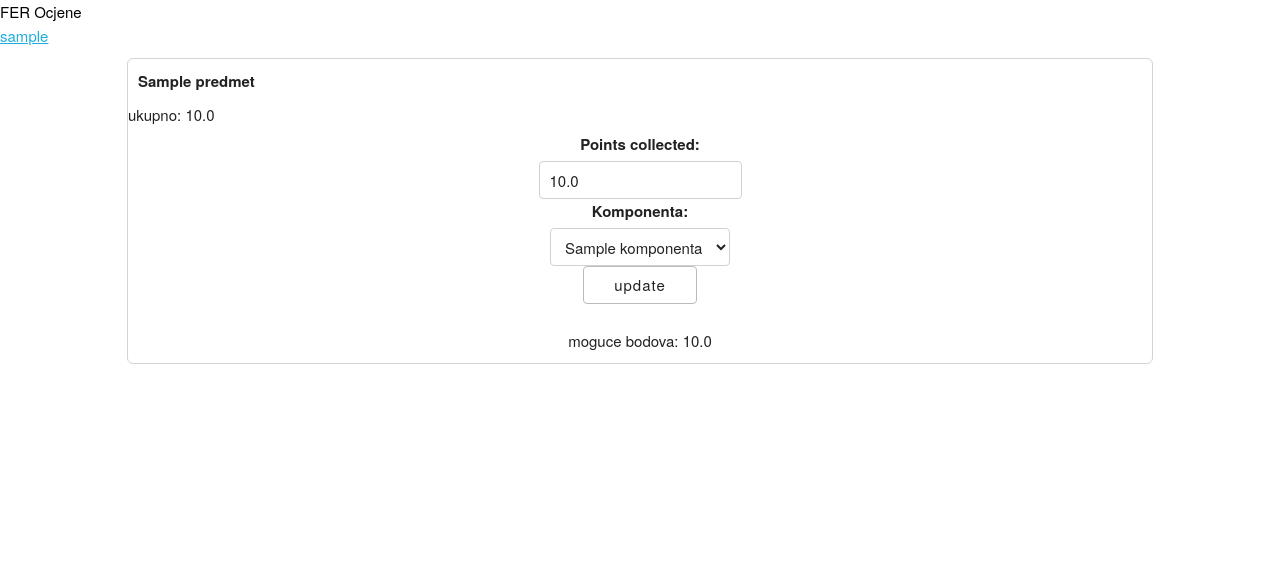
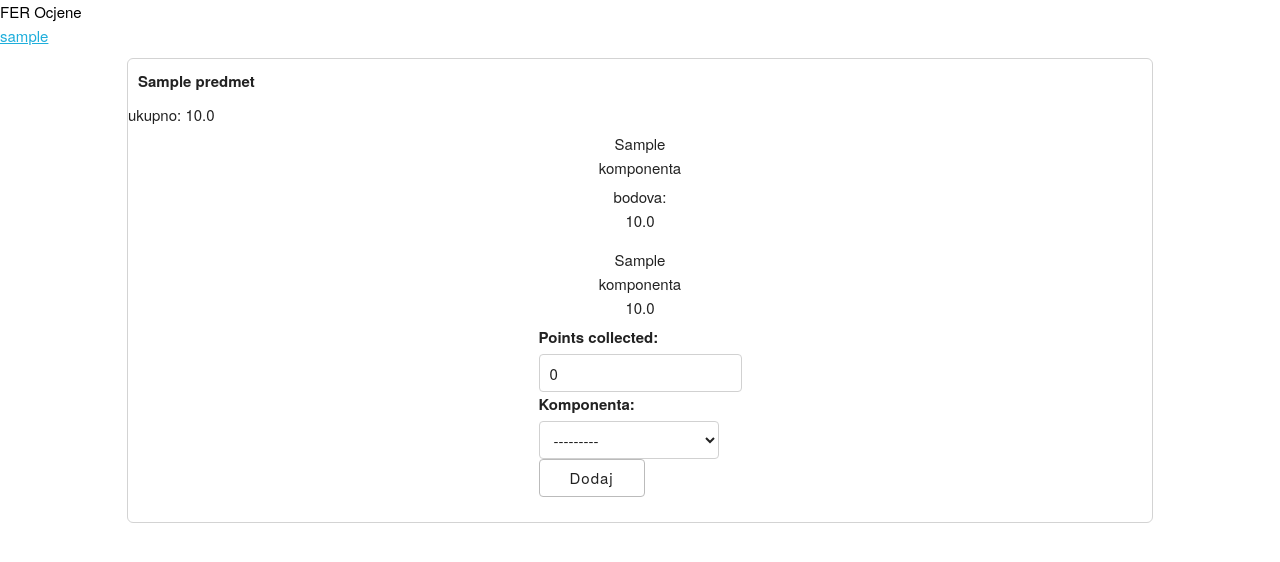
Before and after one commit to Mats01/fer-grades-calculator, a Django app: page /moj-predmeti/ in a window 1280 px wide. Shown: the top 562 px of the page. Run offline with Django 3.2, Linux system fonts and the light colour scheme; a user stored in the database is signed in; tables that the repository leaves empty hold one stand-in row (values such as "Sample post").

Commit message:
✏️ omoguci uspis i prikaz bodova

```diff
--- a/fer_grades/admin.py
+++ b/fer_grades/admin.py
@@ -7,6 +7,9 @@ class KomponentaInline(admin.TabularInline):
     model = Komponenta
 
 
+class UvjetiInline(admin.TabularInline):
+    model = Uvjeti
+
 class StudentPredmetInline(admin.TabularInline):
     model = StudentPredmet
 
@@ -15,6 +18,7 @@ class StudentPredmetInline(admin.TabularInline):
 class PredmetAdmin(admin.ModelAdmin):
     inlines = [
         KomponentaInline,
+        UvjetiInline,
     ]
 
 
--- a/fer_grades/forms.py
+++ b/fer_grades/forms.py
@@ -1,6 +1,6 @@
 import re
 
-from .models import Komponenta, KomponentaBodovi
+from .models import Komponenta, KomponentaBodovi, Predmet
 from django import forms
 from django.core.exceptions import ValidationError
 
@@ -8,14 +8,22 @@ from django.core.exceptions import ValidationError
 class StudentKomponentaBodoviForm(forms.ModelForm):
     class Meta:
         model = KomponentaBodovi
-        fields = ['points_collected', 'komponenta', ]
+
+        fields = ['points_collected', 'komponenta','predmet', ]
+        widgets = {'predmet': forms.HiddenInput(), }
+
 
     def __init__(self, *args, **kwargs):
+        # instance_predmet = kwargs.pop('instance_predmet', None)
+
         super(StudentKomponentaBodoviForm, self).__init__(*args, **kwargs)
-        komp_instance = kwargs['instance']
-        self.fields['komponenta'].queryset = Komponenta.objects.filter(
-            predmet=komp_instance.predmet.predmet,
-        )
+
+        if kwargs:
+            predmet = kwargs['initial']['predmet'].predmet
+
+            self.fields['komponenta'].queryset = Komponenta.objects.filter(
+                predmet=predmet,
+            )
 
 
 class EmailAuthForm(forms.Form):
--- a/fer_grades/models.py
+++ b/fer_grades/models.py
@@ -18,12 +18,18 @@ class Komponenta(models.Model):
     name = models.CharField(max_length=200)
     predmet = models.ForeignKey(Predmet, on_delete=models.CASCADE)
     max_points = models.FloatField(default=0)
+    prag = models.FloatField(default=0)
+
 
     class Meta:
         verbose_name_plural = "Komponente"
 
     def __str__(self):
         return self.name
+
+class Uvjeti(models.Model):
+    predmet = models.ForeignKey(Predmet, on_delete=models.CASCADE)
+    uvjet_tekst = models.CharField(max_length=200)
 
 
 class Student(models.Model):
--- a/fer_grades/templates/moj-predmeti.html
+++ b/fer_grades/templates/moj-predmeti.html
@@ -8,18 +8,37 @@
 <div class="card">
     <div class="card_title">{{stavka.predmet.predmet.name}}</div>
     <div>ukupno: {{stavka.points}}</div>
+
     <div class="card_component_wrapper">
-        {%for komponenta in stavka.forms %}
+
+        {%for komponenta in stavka.komponente %}
         <div>
-            <p>{{komponenta.component.name}}</p>
-            <form method="post" action="/moj-predmeti/update/{{komponenta.id}}">
-                {% csrf_token %}
-                {{ komponenta.form.as_p }}
-                <button type="submit">update</button>
-            </form>
-            <div>moguce bodova: {{komponenta.component.komponenta.max_points}}</div>
+            <p>{{komponenta.name}}</p>
+
+
+            <div>bodova: {{komponenta.points}}</div>
         </div>
         {% endfor %}
+    </div>
+    <div class="card_component_wrapper">
+        {%for komponenta in stavka.predmet.komponentabodovi_set.all %}
+
+        <div>
+            <p>{{komponenta.komponenta.name}}</p>
+            <p>{{komponenta.points_collected}}</p>
+
+        </div>
+
+        {% endfor %}
+
+    </div>
+    <div class="card_component_wrapper">
+
+        <form method="post" action="/moj-predmeti/update/{{stavka.predmet.id}}">
+            {% csrf_token %}
+            {{ stavka.form.as_p }}
+            <button type="submit">Dodaj</button>
+        </form>
     </div>
 
 </div>
--- a/fer_grades/views.py
+++ b/fer_grades/views.py
@@ -88,19 +88,29 @@ class MyPredmetiView(TemplateView):
         predmeti = StudentPredmet.objects.filter(student=request.user.student)
         predmeti_list = []
         for predmet in predmeti:
-            forms = []
-            points = 0
-            for komp in predmet.komponentabodovi_set.all():
-                points += komp.points_collected
-                forms.append({
-                    'form': StudentKomponentaBodoviForm(instance=komp),
-                    'component': komp,
-                    'id': komp.id,
+            components = []
+            ukupno = 0
+            for component in predmet.predmet.komponenta_set.all():
+                points = 0
+                for bodovi in component.komponentabodovi_set.all():
+                    points += bodovi.points_collected
+                components.append({
+                    "name": component.name,
+                    "points": points,
                 })
+                ukupno += points
+
+
+
+            points_from = StudentKomponentaBodoviForm(initial={'predmet': predmet})
+
+
+
             predmeti_list.append({
                 'predmet': predmet,
-                'forms': forms,
-                'points': points,
+                "form": points_from,
+                'komponente': components,
+                'points': ukupno,
             })
 
         return render(request, self.template_name, {'predmeti': predmeti_list})
@@ -110,13 +120,19 @@ class UpdatePointsView(TemplateView):
 
     def post(self, request, id):
 
-        komp = KomponentaBodovi.objects.get(pk=id)
 
-        form = StudentKomponentaBodoviForm(request.POST, instance=komp)
+        form = StudentKomponentaBodoviForm(request.POST)
+
+
 
         if form.is_valid():
-            form.save()
+
+            komp = form.save()
+
             return redirect('moj-predmeti')
+        else:
+            return redirect('moj-predmeti')
+
 
 
 class PreLoginView(TemplateView):
```
Also changed, not shown: fer_grades/migrations/0008_uvjeti.py (added), fer_grades/migrations/0009_komponenta_prag.py (added).
